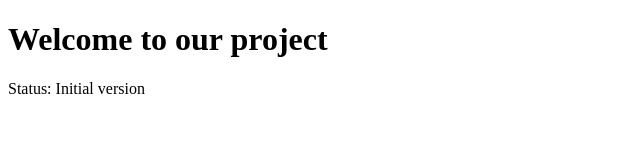
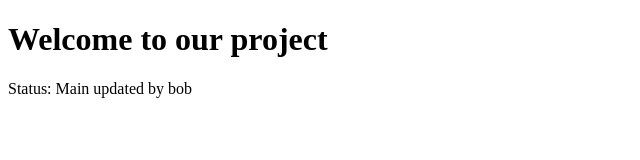
Before and after one commit to pubudumilan111/git-conflict-practice, a plain HTML site: page index.html in a window 1280 px wide. Shown: the full height of the page, 0-640 px from the left. Drawn offline with Linux system fonts and the light colour scheme.

Commit message:
Update status message on main

```diff
--- a/index.html
+++ b/index.html
@@ -5,6 +5,6 @@
 </head>
 <body>
   <h1>Welcome to our project</h1>
-  <p>Status: Initial version</p>
+  <p>Status: Main updated by bob</p>
 </body>
 </html>
```
